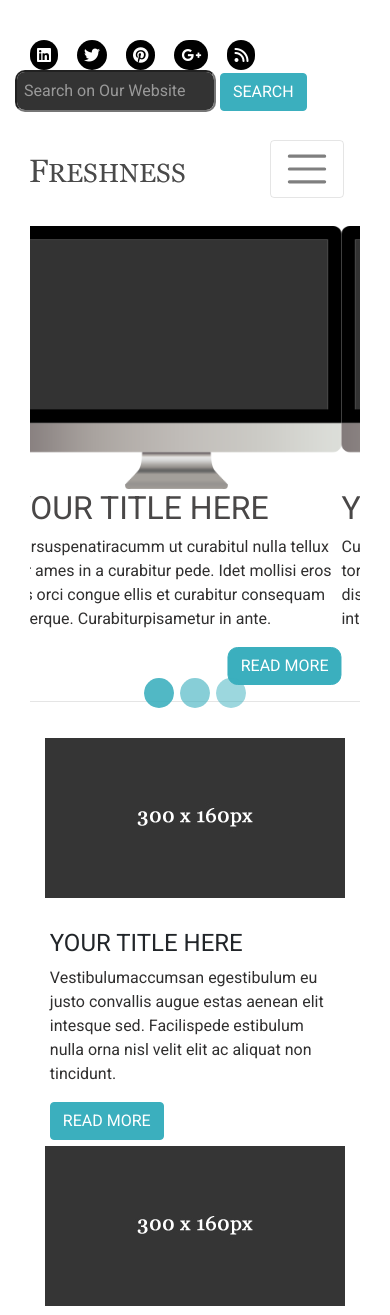
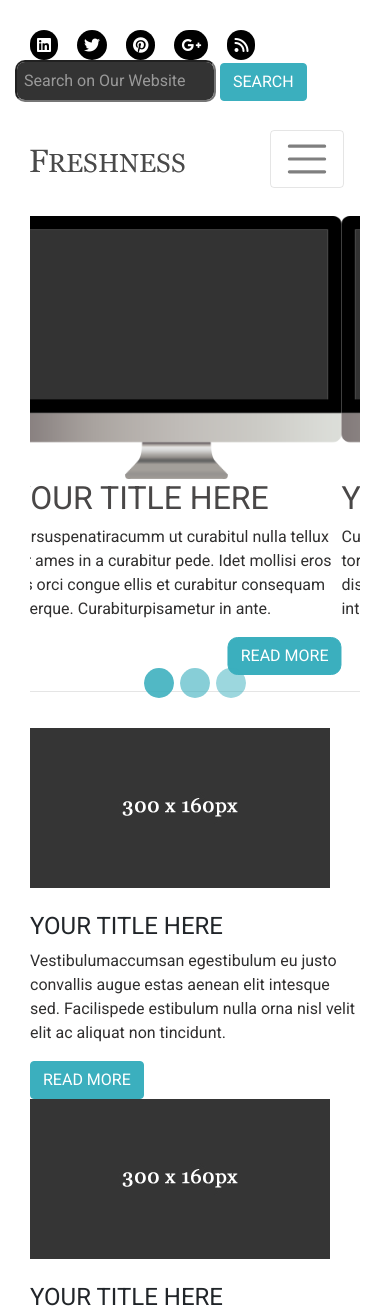
Before and after one commit to ClaudiuBu/Freshness-Proj, a plain HTML site: page index.html in a window 390 px wide. Shown: the top 1315 px of the page. Drawn offline with nearby package versions, Linux system fonts and the light colour scheme.

Commit message:
Small fixes in order to be responsive

```diff
--- a/css/master.css
+++ b/css/master.css
@@ -115,8 +115,10 @@ ol.carousel-indicators{
 /* Content */
 
 /* Three Boxes */
+.box-image{
+    text-align:left;
+}
 .box-body{
-    padding:2% 6%;
     text-align:left;
 }
 .box{
@@ -134,6 +136,7 @@ blockquote p{
 /*  Six Boxes */
 .img-small-box{
     float:left;
+    text-align:right;
     width:25%;
     position:relative;
     top:10%;
@@ -157,7 +160,7 @@ blockquote p{
 }
 /* ID Selectors */
 #top-header{
-    padding-top:20px;
+    padding-top:10px;
 }
 #middle-header{
     margin:20px 0;
@@ -173,3 +176,18 @@ blockquote p{
     margin-top:2%;
     padding:2% 22%;
 }
+
+
+/*
+********************
+ =Media Breakpoints
+********************
+*/
+
+@media (max-width:768px){
+
+
+    .img-small-box{
+        text-align: center;
+    }
+}
```
